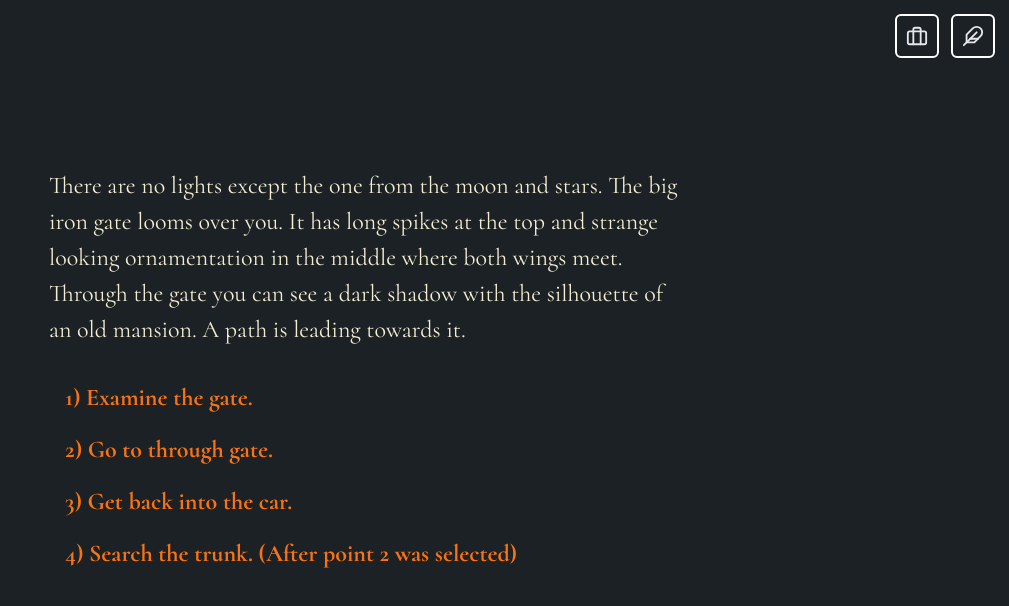
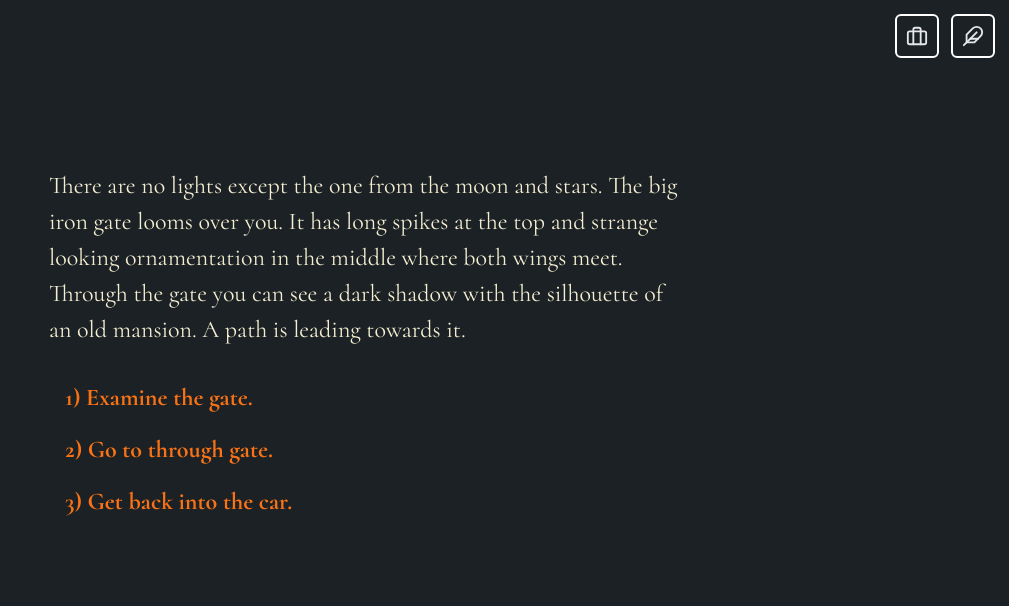
Before and after one commit to pixelprodukt/far-from-home, a React (Vite) app: page / in a window 1280 px wide. Shown: the top 606 px of the page, without its empty margins (271-1280 px from the left). Built offline with nearby package versions, Linux system fonts and the light colour scheme.

Commit message:
Some added logic and gamestate

```diff
--- a/src/App.tsx
+++ b/src/App.tsx
@@ -5,6 +5,9 @@ import GATE_ROOM_DATA from './data/gate.json';
 import { RoomDto } from './models/dto/Room.dto';
 import { useState } from 'react';
 import { RoomHandler } from './classes/RoomHandler';
+import { ActionDto } from './models/dto/Action.dto';
+import { ActionType } from './models/Action.enum';
+import { GAMESTATE } from './data/GameState';
 
 const App = () => {
     const gateRoomData = GATE_ROOM_DATA as RoomDto;
@@ -13,8 +16,28 @@ const App = () => {
 
     const [room, setRoom] = useState(gateRoomData);
 
-    const moveToRoom = (roomId: string) => {
+    const handleMoveToRoom = (roomId: string): void => {
         setRoom(roomHandler.getRoomById(roomId));
+    };
+
+    const handleLook = (action: ActionDto): void => {
+        // TODO: Stub
+        console.log('handleLook:', action);
+    };
+
+    const handle = (action: ActionDto): void => {
+        action.setsStates.forEach(state => GAMESTATE[state] = true);
+
+        switch(action.type) {
+            case ActionType.MOVE:
+                handleMoveToRoom(action.moveToRoomId);
+                break;
+            case ActionType.LOOK:
+                handleLook(action);
+                break;
+            default:
+                throw new Error();
+        }
     };
 
     return (
@@ -35,11 +58,14 @@ const App = () => {
 
                 <div>
                     {room.actions.map((action, index) => {
-                        return (
-                            <div>
-                                <TextButton onClick={() => { moveToRoom(action.moveToRoomId) }} title={`${index + 1}) ${action.text}`} />
-                            </div>
-                        );
+                        const isShown = action.readsStates.map(state => GAMESTATE[state]);
+                        if (isShown.every(b => b === true) || !isShown.length) {
+                            return (
+                                <div key={index}>
+                                    <TextButton onClick={() => { handle(action) }} title={`${index + 1}) ${action.label}`} />
+                                </div>
+                            );
+                        }
                     })}
                 </div>
 
--- /dev/null
+++ b/src/classes/BaseRoom.ts
@@ -0,0 +1,7 @@
+export abstract class BaseRoom {
+    public actions: Action[] = [];
+}
+
+export interface Action {
+
+}
--- /dev/null
+++ b/src/data/GameState.ts
@@ -0,0 +1,3 @@
+export const GAMESTATE: Record<string, boolean> = {
+    HAS_OPENED_TRUNK: false
+};
--- a/src/data/front_door.json
+++ b/src/data/front_door.json
@@ -5,28 +5,30 @@
     "actions": [
         {
             "type": "MOVE",
-            "text": "Open the door.",
+            "label": "Open the door.",
             "actText": "You push down the handle but the door is locked.",
-            "requires": [],
-            "resolves": []
+            "setsStates": [],
+            "readsStates": []
         },
         {
             "type": "MOVE",
-            "text": "Look at the paintings.",
-            "requires": [],
-            "resolves": []
+            "label": "Look at the paintings.",
+            "setsStates": [],
+            "readsStates": []
         },
         {
             "type": "MOVE",
-            "text": "Go to front yard.",
-            "moveToRoomId": "FRONT_YARD"
+            "label": "Go to front yard.",
+            "moveToRoomId": "FRONT_YARD",
+            "setsStates": [],
+            "readsStates": []
         },
         {
             "type": "MOVE",
-            "text": "Go inside.",
-            "requires": ["FRONT_DOOR_OPENED"],
-            "resolves": [],
-            "moveToRoomId": "entry_hall"
+            "label": "Go inside.",
+            "moveToRoomId": "entry_hall",
+            "setsStates": [],
+            "readsStates": []
         }
     ]
 }
--- a/src/data/front_yard.json
+++ b/src/data/front_yard.json
@@ -4,23 +4,31 @@
     "actions": [
         {
             "type": "LOOK",
-            "text": "Inspect the fountain.",
-            "moveToRoomId": "FRONT_YARD"
+            "label": "Inspect the fountain.",
+            "moveToRoomId": "FRONT_YARD",
+            "setsStates": [],
+            "readsStates": []
         },
         {
             "type": "MOVE",
-            "text": "Go to the front door.",
-            "moveToRoomId": "FRONT_DOOR"
+            "label": "Go to the front door.",
+            "moveToRoomId": "FRONT_DOOR",
+            "setsStates": [],
+            "readsStates": []
         },
         {
             "type": "MOVE",
-            "text": "Go to the side of the house.",
-            "moveToRoomId": "SIDEWALL"
+            "label": "Go to the side of the house.",
+            "moveToRoomId": "SIDEWALL",
+            "setsStates": [],
+            "readsStates": []
         },
         {
             "type": "MOVE",
-            "text": "Go back to the gate.",
-            "moveToRoomId": "GATE"
+            "label": "Go back to the gate.",
+            "moveToRoomId": "GATE",
+            "setsStates": [],
+            "readsStates": []
         }
     ]
 }
--- a/src/data/gate.json
+++ b/src/data/gate.json
@@ -4,23 +4,29 @@
     "actions": [
         {
             "type": "LOOK",
-            "text": "Examine the gate.",
-            "moveToRoomId": "FRONT_YARD"
+            "label": "Examine the gate.",
+            "moveToRoomId": "FRONT_YARD",
+            "setsStates": [],
+            "readsStates": []
         },
         {
             "type": "MOVE",
-            "text": "Go to through gate.",
-            "moveToRoomId": "FRONT_YARD"
-        },
-        {
-            "type": "MOVE",
-            "text": "Get back into the car.",
-            "moveToRoomId": "FRONT_YARD"
+            "label": "Go to through gate.",
+            "moveToRoomId": "FRONT_YARD",
+            "setsStates": [],
+            "readsStates": []
         },
         {
             "type": "LOOK",
-            "text": "Search the trunk. (After point 2 was selected)",
-            "moveToRoomId": "FRONT_YARD"
+            "label": "Get back into the car.",
+            "setsStates": ["HAS_OPENED_TRUNK"],
+            "readsStates": []
+        },
+        {
+            "type": "LOOK",
+            "label": "Search the trunk. (After point 2 was selected)",
+            "setsStates": [],
+            "readsStates": ["HAS_OPENED_TRUNK"]
         }
     ]
 }
--- a/src/models/Action.enum.ts
+++ b/src/models/Action.enum.ts
@@ -1,4 +1,4 @@
 export enum ActionType {
     MOVE = 'MOVE',
-    INSPECT = 'INSPECT'
+    LOOK = 'LOOK'
 }
--- a/src/models/dto/Action.dto.ts
+++ b/src/models/dto/Action.dto.ts
@@ -3,6 +3,10 @@ import { RoomId } from '../RoomId.enum';
 
 export interface ActionDto {
     type: ActionType;
-    text: string;
+    label: string;
     moveToRoomId: RoomId;
+    actions?: ActionDto[];
+    resultText?: string;
+    setsStates: string[];
+    readsStates: string[]
 }
```
